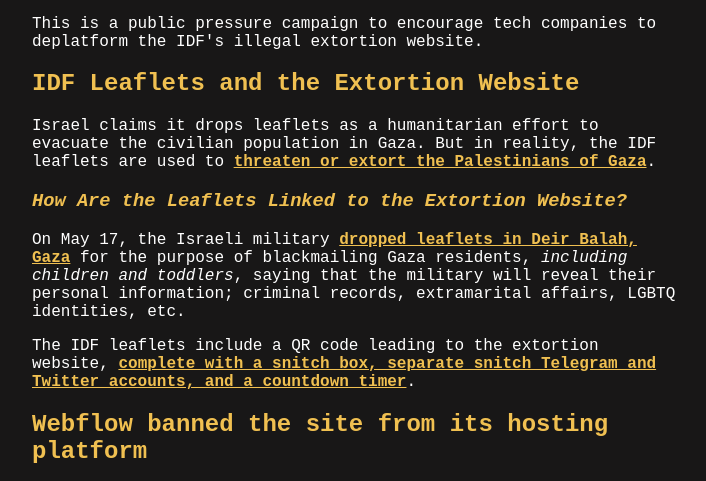
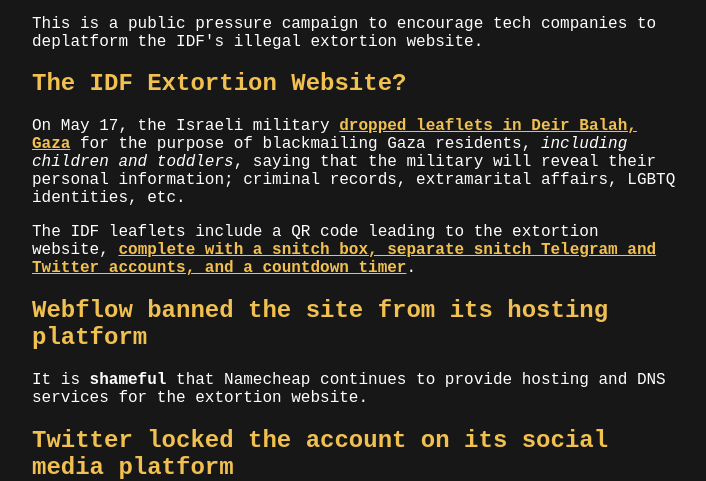
Before and after one commit to exceptionalwhiskey/shadyidf.com, a plain HTML site: page index.html in a window 1280 px wide. Shown: the part 344-825 px from the top of the page, without its empty margins (283-989 px from the left). Drawn offline with Linux system fonts and the light colour scheme.

Commit message:
Updated copy

```diff
--- a/index.html
+++ b/index.html
@@ -26,14 +26,7 @@
         <h1>We Will Shut Down the IDF Extortion Website</h1>
         <p>This is a public pressure campaign to encourage tech companies to deplatform the IDF's illegal extortion website.</p>
 
-        <h2>IDF Leaflets and the Extortion Website</h2>
-
-        <p>
-            Israel claims it drops leaflets as a humanitarian effort to evacuate the civilian population in Gaza. But in reality, the IDF leaflets are used to
-            <a href="https://t.co/P2uJ7qzsgG">threaten or extort the Palestinians of Gaza</a>.
-        </p>
-
-        <h3>How Are the Leaflets Linked to the Extortion Website?</h3>
+        <h2>The IDF Extortion Website?</h2>
 
         <p>
             On May 17, the Israeli military
@@ -236,6 +229,13 @@
             <li>ID: 1791499620134072320</li>
         </ul>
 
+        <h2>IDF Leaflets and the Extortion Website</h2>
+
+        <p>
+            Israel claims it drops leaflets as a humanitarian effort to evacuate the civilian population in Gaza. But in reality, the IDF leaflets are used to
+            <a href="https://t.co/P2uJ7qzsgG">threaten or extort the Palestinians of Gaza</a>.
+        </p>
+
     </main>
 <script src="/app.js"></script>
 </body>
```
